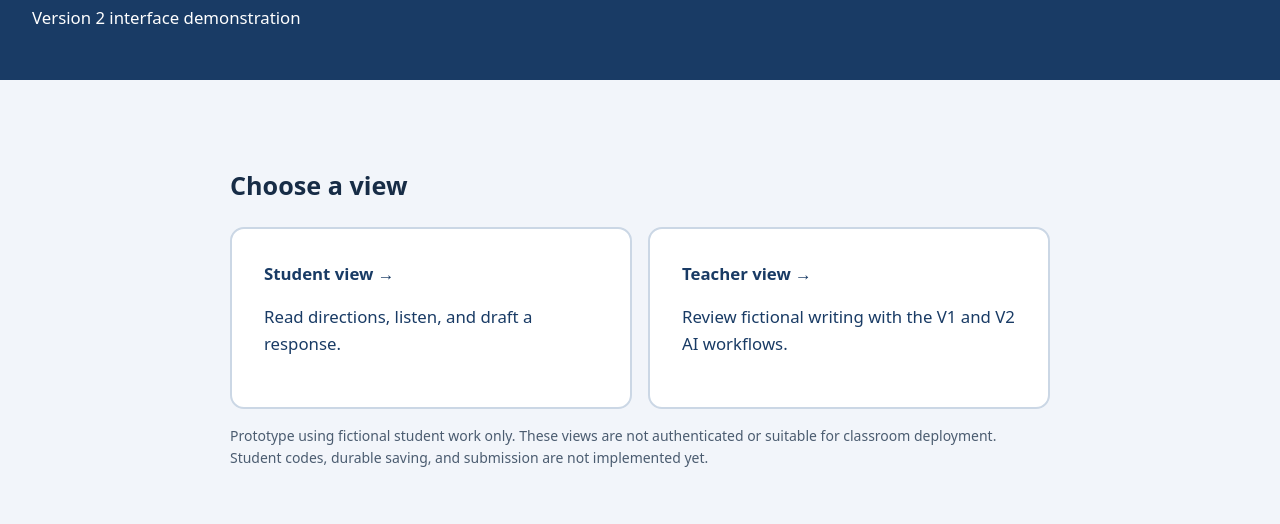
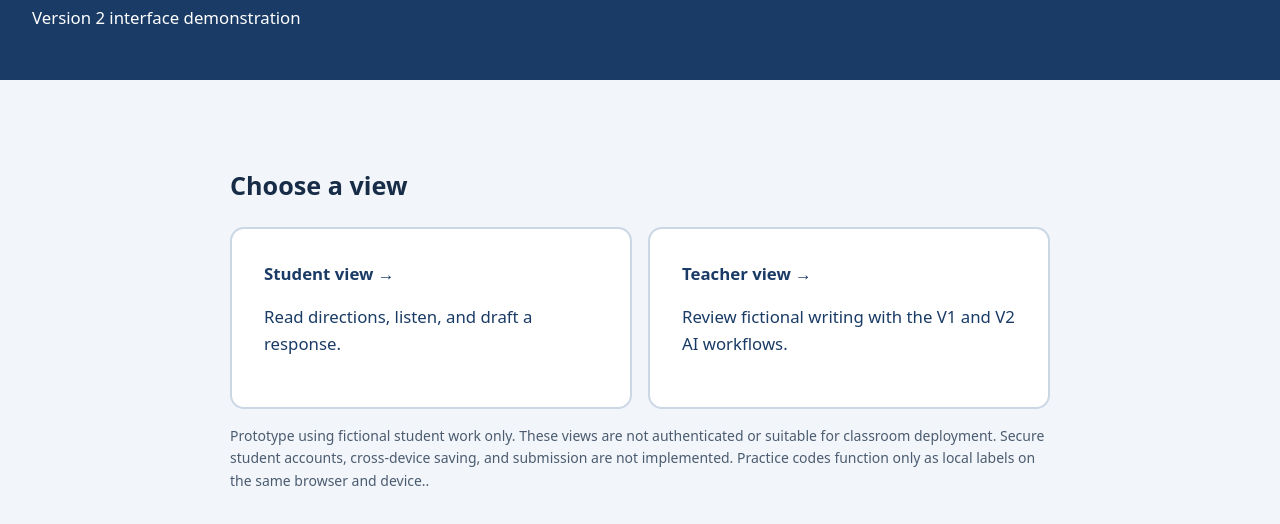
Before and after one commit to chrstna-jpg/accessible-assessment-reader, a plain HTML site: page index.html in a window 1280 px wide. Shown: the part 126-650 px from the top of the page. Drawn offline with Linux system fonts and the light colour scheme.

Commit message:
Revise prototype details in index.html
Updated the prototype description for clarity and accuracy.

```diff
--- a/index.html
+++ b/index.html
@@ -1 +1 @@
-<!doctype html><html lang="en"><meta charset="utf-8"><meta name="viewport" content="width=device-width,initial-scale=1"><title>Accessible Assessment Reader</title><style>body{margin:0;font:1.05rem/1.6 system-ui;background:#f2f5fa;color:#172c46}header{background:#193b65;color:white;padding:2rem}main{max-width:820px;margin:3rem auto;padding:1rem}.cards{display:grid;grid-template-columns:1fr 1fr;gap:1rem}a.card{display:block;background:white;padding:2rem;border-radius:14px;border:2px solid #cbd7e5;color:#193b65;text-decoration:none}a.card:hover,a.card:focus{border-color:#193b65;outline-offset:4px}small{display:block;color:#4b5c70;margin-top:1rem}@media(max-width:600px){.cards{grid-template-columns:1fr}}</style><header><h1>Accessible Assessment Reader</h1><p>Version 2 interface demonstration</p></header><main><h2>Choose a view</h2><div class="cards"><a class="card" href="/student.html"><strong>Student view →</strong><p>Read directions, listen, and draft a response.</p></a><a class="card" href="/teacher.html"><strong>Teacher view →</strong><p>Review fictional writing with the V1 and V2 AI workflows.</p></a></div><small>Prototype using fictional student work only. These views are not authenticated or suitable for classroom deployment. Student codes, durable saving, and submission are not implemented yet.</small></main></html>
+<!doctype html><html lang="en"><meta charset="utf-8"><meta name="viewport" content="width=device-width,initial-scale=1"><title>Accessible Assessment Reader</title><style>body{margin:0;font:1.05rem/1.6 system-ui;background:#f2f5fa;color:#172c46}header{background:#193b65;color:white;padding:2rem}main{max-width:820px;margin:3rem auto;padding:1rem}.cards{display:grid;grid-template-columns:1fr 1fr;gap:1rem}a.card{display:block;background:white;padding:2rem;border-radius:14px;border:2px solid #cbd7e5;color:#193b65;text-decoration:none}a.card:hover,a.card:focus{border-color:#193b65;outline-offset:4px}small{display:block;color:#4b5c70;margin-top:1rem}@media(max-width:600px){.cards{grid-template-columns:1fr}}</style><header><h1>Accessible Assessment Reader</h1><p>Version 2 interface demonstration</p></header><main><h2>Choose a view</h2><div class="cards"><a class="card" href="/student.html"><strong>Student view →</strong><p>Read directions, listen, and draft a response.</p></a><a class="card" href="/teacher.html"><strong>Teacher view →</strong><p>Review fictional writing with the V1 and V2 AI workflows.</p></a></div><small>Prototype using fictional student work only. These views are not authenticated or suitable for classroom deployment. Secure student accounts, cross-device saving, and submission are not implemented. Practice codes function only as local labels on the same browser and device..</small></main></html>
```
